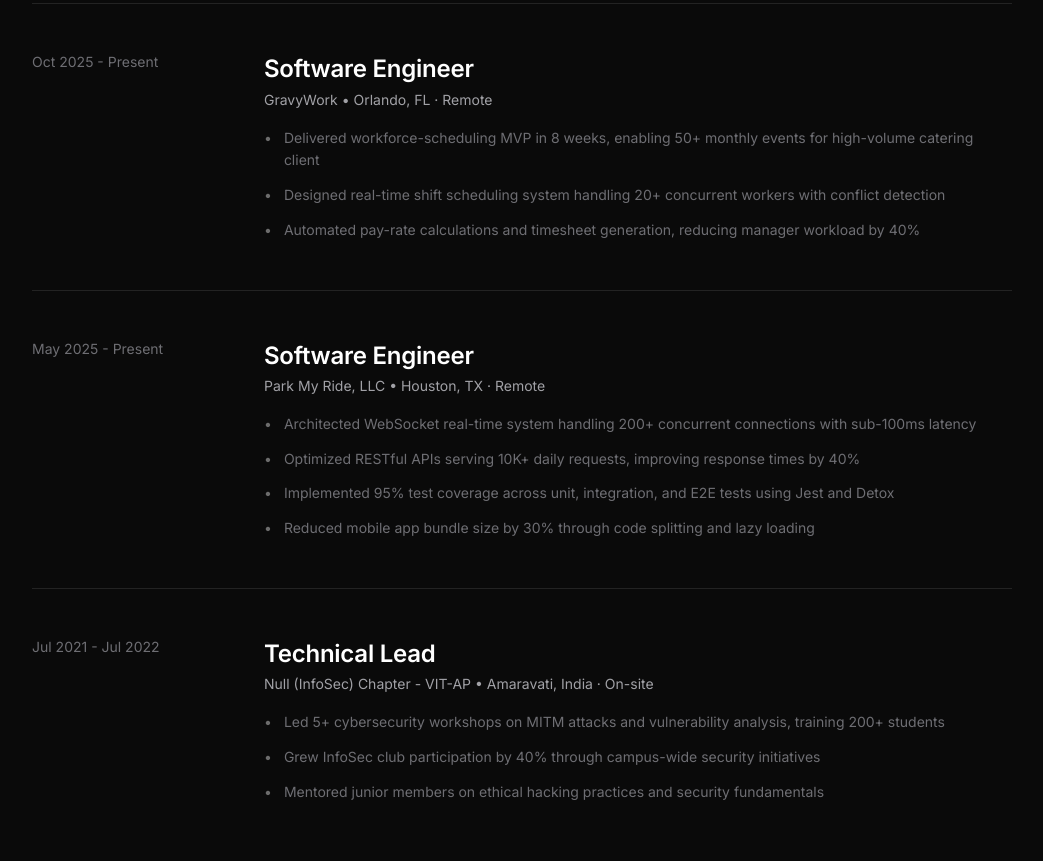
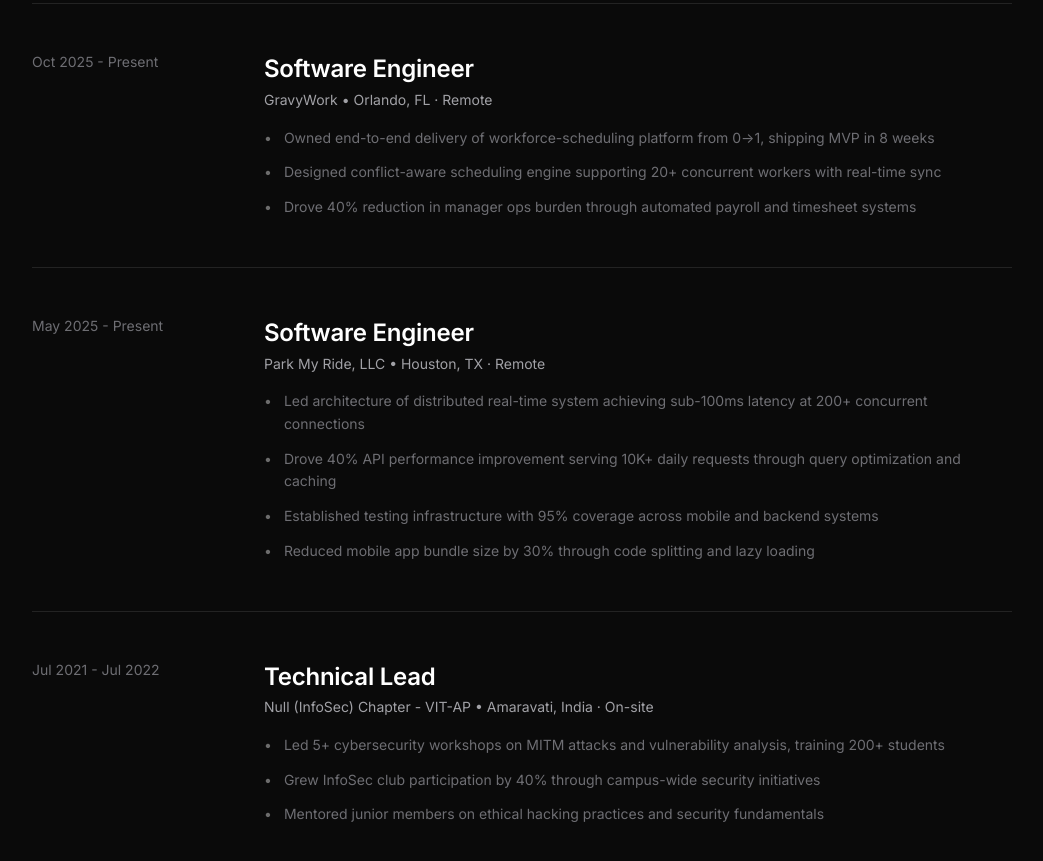
Before and after one commit to kishanssg/portfolio, a Next.js app: page / in a window 1280 px wide. Shown: the part 1880-2741 px from the top of the page, without its empty margins (118-1161 px from the left). Built offline with nearby package versions, Linux system fonts and the light colour scheme.

Commit message:
content: upgrade to staff-level bullet points for senior positioning

```diff
--- a/src/data/experience.ts
+++ b/src/data/experience.ts
@@ -23,9 +23,9 @@
         startDate: "2025-10",
         endDate: "Present",
         highlights: [
-            "Delivered workforce-scheduling MVP in 8 weeks, enabling 50+ monthly events for high-volume catering client",
-            "Designed real-time shift scheduling system handling 20+ concurrent workers with conflict detection",
-            "Automated pay-rate calculations and timesheet generation, reducing manager workload by 40%",
+            "Owned end-to-end delivery of workforce-scheduling platform from 0→1, shipping MVP in 8 weeks",
+            "Designed conflict-aware scheduling engine supporting 20+ concurrent workers with real-time sync",
+            "Drove 40% reduction in manager ops burden through automated payroll and timesheet systems",
         ],
         techStack: ["React", "TypeScript", "Node.js", "PostgreSQL"],
     },
@@ -37,9 +37,9 @@
         startDate: "2025-05",
         endDate: "Present",
         highlights: [
-            "Architected WebSocket real-time system handling 200+ concurrent connections with sub-100ms latency",
-            "Optimized RESTful APIs serving 10K+ daily requests, improving response times by 40%",
-            "Implemented 95% test coverage across unit, integration, and E2E tests using Jest and Detox",
+            "Led architecture of distributed real-time system achieving sub-100ms latency at 200+ concurrent connections",
+            "Drove 40% API performance improvement serving 10K+ daily requests through query optimization and caching",
+            "Established testing infrastructure with 95% coverage across mobile and backend systems",
             "Reduced mobile app bundle size by 30% through code splitting and lazy loading",
         ],
         techStack: ["React Native", "Node.js", "PostgreSQL", "Redis", "WebSockets", "AWS", "Docker"],
```
